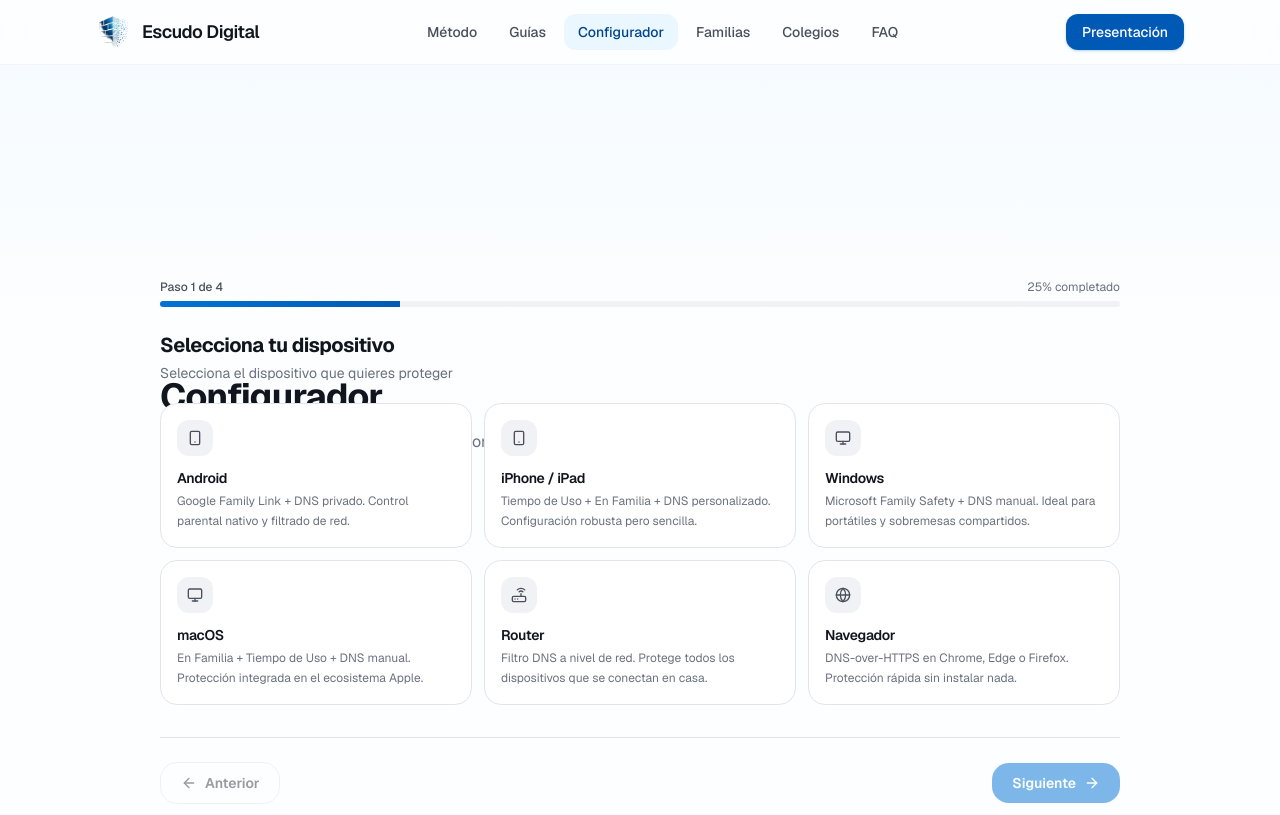
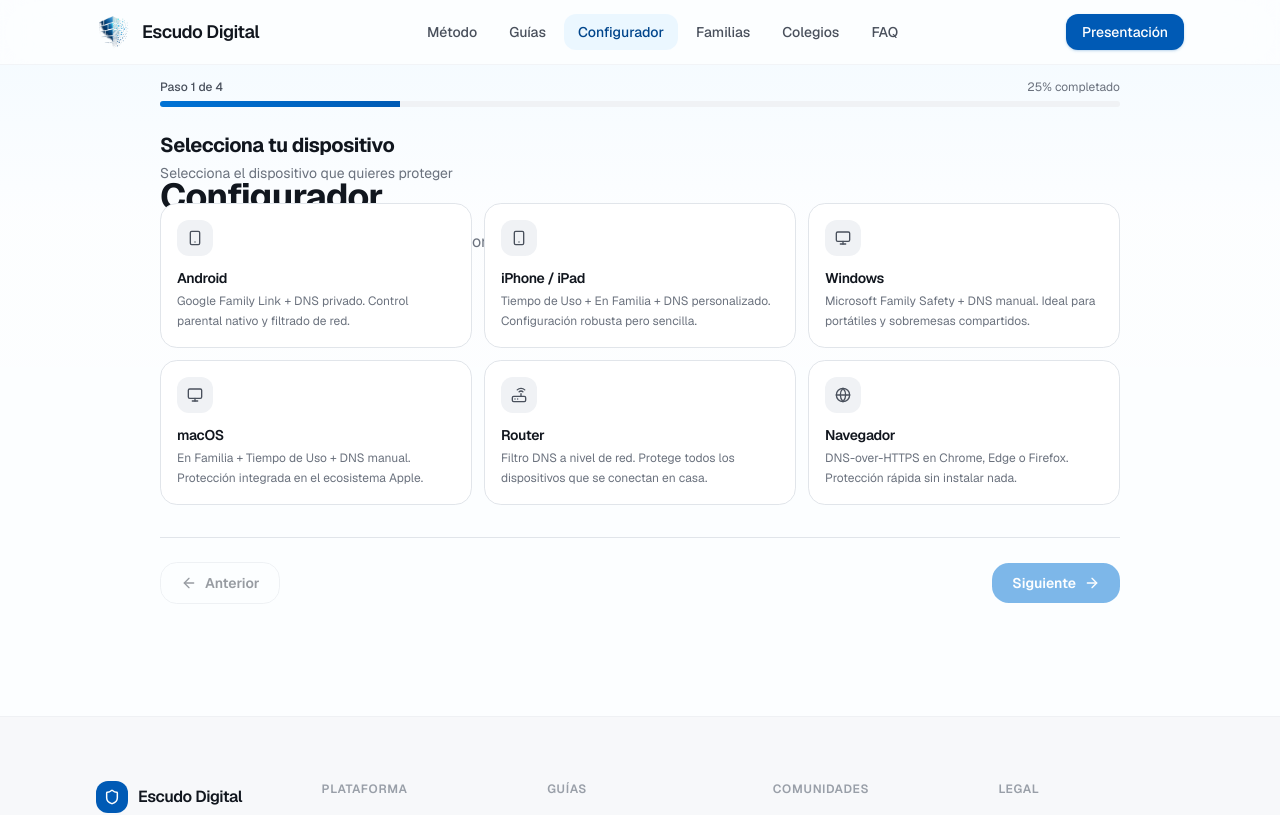
Before and after one commit to ignacioimatik-web/escudo-digital-familiar, a Next.js app: page /configurador in a window 1280 px wide. Shown: the top 815 px of the page. Built offline with nearby package versions, Linux system fonts and the light colour scheme.

Commit message:
fix: remove 200px top padding from configurador title

```diff
--- a/src/app/configurador/page.tsx
+++ b/src/app/configurador/page.tsx
@@ -74,7 +74,7 @@ export default function ConfiguradorPage() {
     <>
       <Section className="relative overflow-hidden pb-10 md:pb-14">
         <div className="absolute inset-0 -z-10 bg-gradient-to-b from-brand-50/40 via-background to-background" />
-        <Container size="md" className="pt-[200px]">
+        <Container size="md">
           <h1 className="text-3xl md:text-4xl font-bold tracking-tight text-slate-900 mb-3">
             Configurador
           </h1>
```
